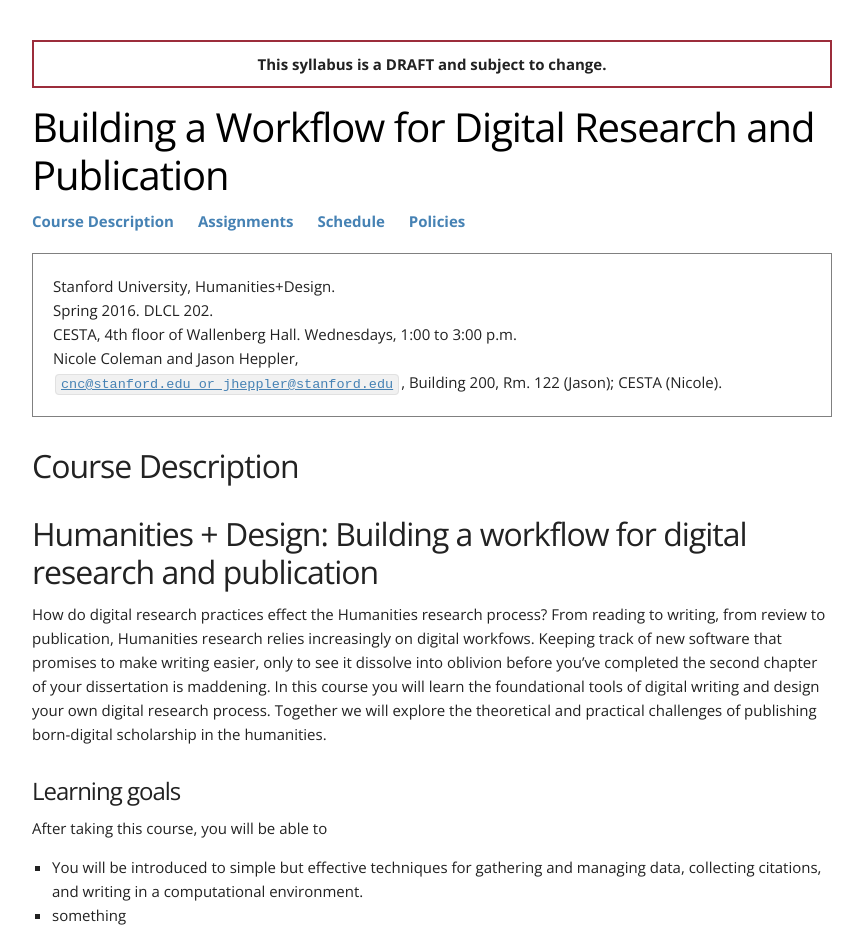
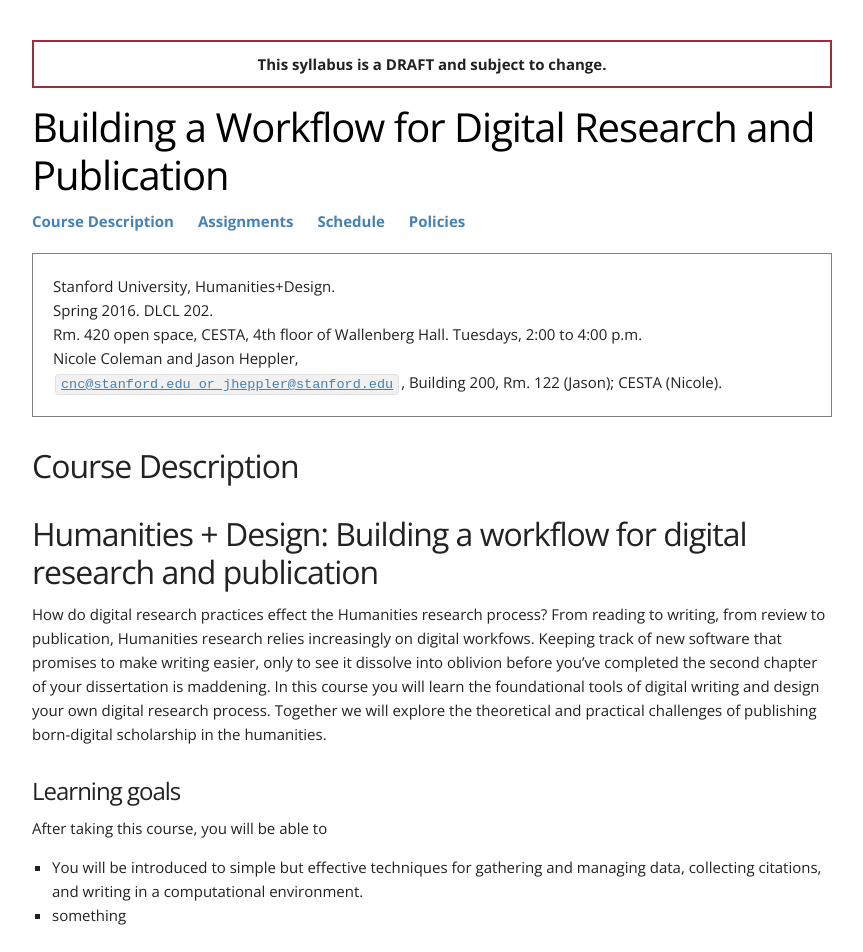
Before and after one commit to cestastanford/dh-publishing, a Jekyll site: the page built from source/index.md, in a window 1280 px wide. Shown: the top 952 px of the page, without its empty margins (208-1071 px from the left). Built offline with Jekyll 4.4.1, drawn with Linux system fonts in a browser that asks for light colours.

Commit message:
Updating schedule

```diff
--- a/_config.yml
+++ b/_config.yml
@@ -20,9 +20,9 @@ course_catalog:
 course_credithours: 2
 course_department: Humanities+Design
 course_university: Stanford University
-course_meetingtime: "Wednesdays, 1:00 to 3:00 p.m."
+course_meetingtime: "Tuesdays, 2:00 to 4:00 p.m."
 course_number: "DLCL 202"
-course_room: "CESTA, 4th floor of Wallenberg Hall"
+course_room: "Rm. 420 open space, CESTA, 4th floor of Wallenberg Hall"
 course_semester: "Spring 2016"
 # course_blog:
 instructor_email: cnc@stanford.edu or jheppler@stanford.edu
```
